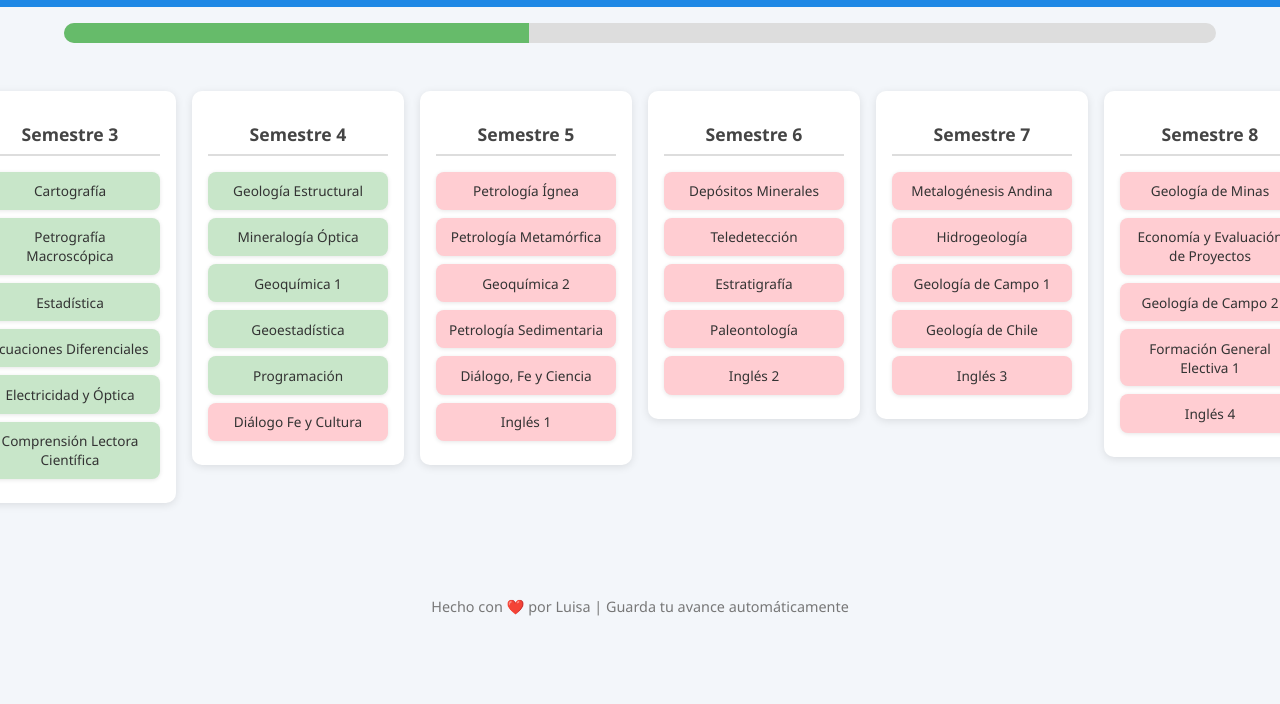
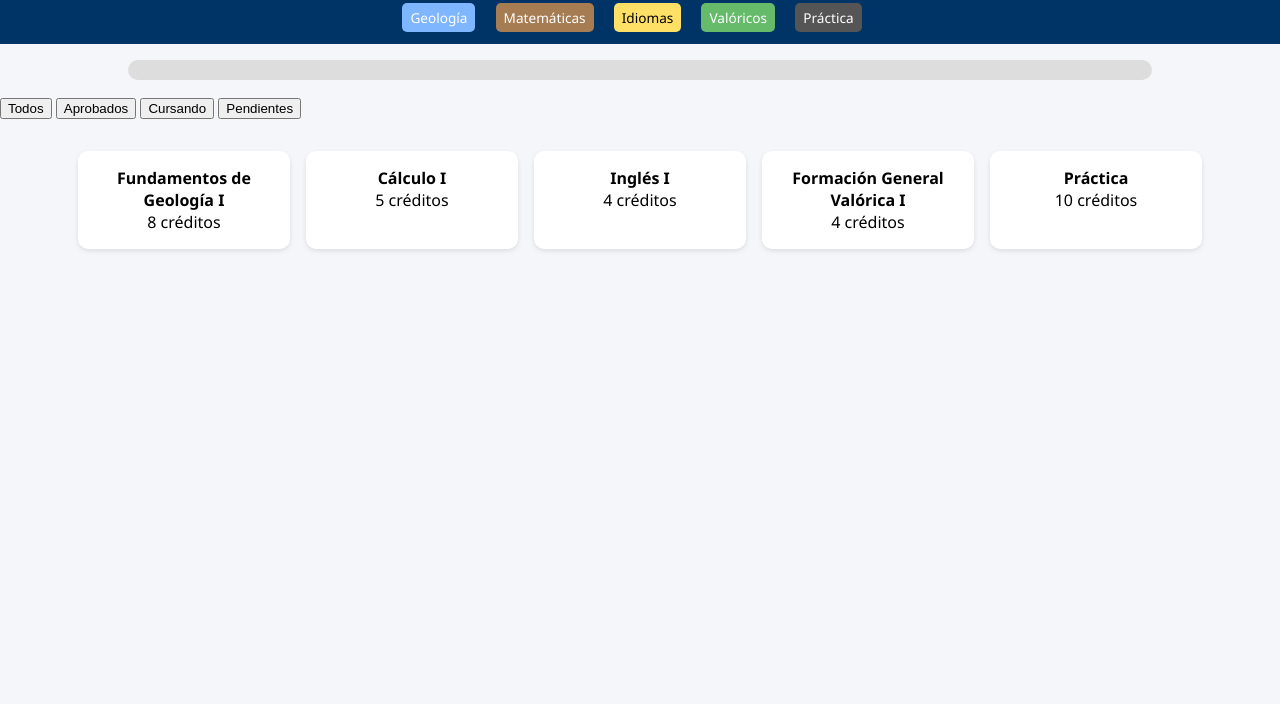
Before and after one commit to LuisaOrtiz17/Malla-geologia, a plain HTML site: page index.html in a window 1280 px wide. Shown: the part 96-800 px from the top of the page. Drawn offline with Linux system fonts and the light colour scheme.

Commit message:
Add files via upload

```diff
--- a/index.html
+++ b/index.html
@@ -1,4 +1,3 @@
-
 <!DOCTYPE html>
 <html lang="es">
 <head>
@@ -8,17 +7,25 @@
 </head>
 <body>
   <header>
-    Malla Interactiva - Geología UCN
+    <h1>Malla Interactiva - Geología UCN</h1>
+    <div class="leyenda">
+      <span class="ley geologia">Geología</span>
+      <span class="ley matematicas">Matemáticas</span>
+      <span class="ley idiomas">Idiomas</span>
+      <span class="ley valores">Valóricos</span>
+      <span class="ley practica">Práctica</span>
+    </div>
   </header>
-
-  <div id="barra-progreso"><div id="progreso"></div></div>
-
-  <div id="malla-container"></div>
-
-  <footer>
-    Hecho con ❤️ por Luisa | Guarda tu avance automáticamente
-  </footer>
-
+  <main>
+    <div id="barra-progreso"><div id="progreso"></div></div>
+    <div id="filtros">
+      <button onclick="filtrar('todos')">Todos</button>
+      <button onclick="filtrar('aprobado')">Aprobados</button>
+      <button onclick="filtrar('cursando')">Cursando</button>
+      <button onclick="filtrar('pendiente')">Pendientes</button>
+    </div>
+    <div id="malla-container"></div>
+  </main>
   <script src="script.js"></script>
 </body>
 </html>
--- /dev/null
+++ b/malla_geologia.json
@@ -0,0 +1,49 @@
+{
+  "asignaturas": [
+    {
+      "codigo": "GEO101",
+      "nombre": "Fundamentos de Geología I",
+      "semestre": 1,
+      "creditos": 8,
+      "estado": "pendiente",
+      "prerrequisitos": [],
+      "area": "geologia"
+    },
+    {
+      "codigo": "MAT101",
+      "nombre": "Cálculo I",
+      "semestre": 1,
+      "creditos": 5,
+      "estado": "pendiente",
+      "prerrequisitos": [],
+      "area": "matematicas"
+    },
+    {
+      "codigo": "IDI101",
+      "nombre": "Inglés I",
+      "semestre": 5,
+      "creditos": 4,
+      "estado": "pendiente",
+      "prerrequisitos": [],
+      "area": "idiomas"
+    },
+    {
+      "codigo": "FGV101",
+      "nombre": "Formación General Valórica I",
+      "semestre": 8,
+      "creditos": 4,
+      "estado": "pendiente",
+      "prerrequisitos": [],
+      "area": "valores"
+    },
+    {
+      "codigo": "PRACT",
+      "nombre": "Práctica",
+      "semestre": 6,
+      "creditos": 10,
+      "estado": "pendiente",
+      "prerrequisitos": [],
+      "area": "practica"
+    }
+  ]
+}
--- a/script.js
+++ b/script.js
@@ -1,59 +1,46 @@
 
-fetch("malla_geologia_completa.json")
-  .then(res => res.json())
+let estadoUsuario = JSON.parse(localStorage.getItem("estado_malla") || "{}");
+
+function filtrar(estado) {
+  document.querySelectorAll(".asignatura").forEach(div => {
+    div.style.display = (estado === 'todos' || div.dataset.estado === estado) ? "block" : "none";
+  });
+}
+
+fetch("malla_geologia.json")
+  .then(r => r.json())
   .then(data => {
-    const container = document.getElementById("malla-container");
-    const estadosGuardados = JSON.parse(localStorage.getItem("estados_malla") || "{}");
+    const contenedor = document.getElementById("malla-container");
+    let total = data.asignaturas.length;
+    let aprobados = 0;
 
-    const porSemestre = {};
+    data.asignaturas.forEach(ramo => {
+      const div = document.createElement("div");
+      const estado = estadoUsuario[ramo.codigo] || ramo.estado;
+      div.className = `asignatura ${estado} ${ramo.area}`;
+      div.dataset.estado = estado;
+      div.innerHTML = `<strong>${ramo.nombre}</strong><br>${ramo.creditos} créditos`;
 
-    data.asignaturas.forEach(asig => {
-      const estado = estadosGuardados[asig.codigo] || asig.estado;
-      if (!porSemestre[asig.semestre]) porSemestre[asig.semestre] = [];
-      porSemestre[asig.semestre].push({...asig, estado});
+      if (estado === "aprobado") aprobados++;
+      div.onclick = () => {
+        const estados = ["pendiente", "cursando", "aprobado"];
+        let index = estados.indexOf(div.dataset.estado);
+        index = (index + 1) % 3;
+        div.dataset.estado = estados[index];
+        estadoUsuario[ramo.codigo] = estados[index];
+        localStorage.setItem("estado_malla", JSON.stringify(estadoUsuario));
+        div.className = `asignatura ${estados[index]} ${ramo.area}`;
+        actualizarProgreso();
+      };
+
+      contenedor.appendChild(div);
     });
 
-    let total = 0, aprobados = 0;
-
-    Object.keys(porSemestre).sort((a, b) => a - b).forEach(sem => {
-      const col = document.createElement("div");
-      col.className = "semestre";
-      col.innerHTML = `<h2>Semestre ${sem}</h2>`;
-
-      porSemestre[sem].forEach(asig => {
-        total++;
-        if (asig.estado === "aprobado") aprobados++;
-
-        const div = document.createElement("div");
-        div.className = "asignatura " + asig.estado;
-        div.innerText = asig.nombre;
-        div.title = `Código: ${asig.codigo}\nSemestre: ${asig.semestre}\nPrerrequisitos: ${asig.prerrequisitos.join(", ") || "Ninguno"}`;
-
-        div.onclick = () => {
-          const estados = ["pendiente", "cursando", "aprobado"];
-          let idx = estados.indexOf(div.classList[1]);
-          idx = (idx + 1) % estados.length;
-          div.className = "asignatura " + estados[idx];
-          estadosGuardados[asig.codigo] = estados[idx];
-          localStorage.setItem("estados_malla", JSON.stringify(estadosGuardados));
-          updateProgress();
-        };
-
-        col.appendChild(div);
-      });
-
-      container.appendChild(col);
-    });
-
-    function updateProgress() {
-      let aprobados = 0;
-      data.asignaturas.forEach(asig => {
-        const estado = estadosGuardados[asig.codigo] || asig.estado;
-        if (estado === "aprobado") aprobados++;
-      });
-      const porcentaje = (aprobados / data.asignaturas.length) * 100;
-      document.getElementById("progreso").style.width = porcentaje + "%";
+    function actualizarProgreso() {
+      const total = data.asignaturas.length;
+      const aprobados = Object.values(estadoUsuario).filter(e => e === "aprobado").length;
+      document.getElementById("progreso").style.width = `${(aprobados / total) * 100}%`;
     }
 
-    updateProgress();
+    actualizarProgreso();
   });
--- a/style.css
+++ b/style.css
@@ -1,85 +1,63 @@
 
 body {
   font-family: 'Segoe UI', sans-serif;
+  background: #f4f6f9;
   margin: 0;
-  padding: 0;
-  background: #f3f6fa;
-  color: #333;
 }
-
 header {
+  background: #003366;
+  color: white;
+  padding: 1rem;
   text-align: center;
-  padding: 2rem 1rem;
-  background: #1e88e5;
+}
+.leyenda {
+  margin-top: 0.5rem;
+}
+.ley {
+  margin-right: 1rem;
+  padding: 0.3rem 0.5rem;
+  border-radius: 5px;
+  font-size: 0.85rem;
   color: white;
-  font-size: 1.8rem;
-  font-weight: bold;
-  letter-spacing: 0.5px;
 }
+.geologia { background: #7eb6ff; }
+.matematicas { background: #a67c52; }
+.idiomas { background: #ffe066; color: black; }
+.valores { background: #66bb6a; }
+.practica { background: #555; }
 
 #malla-container {
   display: flex;
+  flex-wrap: wrap;
   justify-content: center;
-  align-items: flex-start;
   padding: 2rem;
   gap: 1rem;
-  overflow-x: auto;
 }
-
-.semestre {
-  min-width: 180px;
-  background: #fff;
+.asignatura {
+  width: 180px;
+  padding: 1rem;
   border-radius: 10px;
-  box-shadow: 0 2px 8px rgba(0,0,0,0.1);
-  padding: 1rem;
+  background: white;
+  text-align: center;
+  box-shadow: 0 2px 5px rgba(0,0,0,0.1);
+  position: relative;
+  cursor: pointer;
+  transition: transform 0.2s;
 }
-
-.semestre h2 {
-  text-align: center;
-  font-size: 1.1rem;
-  margin-bottom: 1rem;
-  color: #444;
-  border-bottom: 2px solid #ddd;
-  padding-bottom: 0.5rem;
-}
-
-.asignatura {
-  border-radius: 8px;
-  margin: 0.5rem 0;
-  padding: 0.6rem;
-  text-align: center;
-  font-size: 0.85rem;
-  cursor: pointer;
-  transition: transform 0.15s ease;
-  box-shadow: 0 1px 4px rgba(0,0,0,0.1);
-}
-
 .asignatura:hover {
   transform: scale(1.03);
 }
-
-.aprobado { background-color: #c8e6c9; }
-.cursando { background-color: #fff9c4; }
-.pendiente { background-color: #ffcdd2; }
-
-footer {
-  text-align: center;
-  font-size: 0.9rem;
-  padding: 1rem;
-  color: #777;
-}
-
+.aprobado { text-decoration: line-through; opacity: 0.6; }
 #barra-progreso {
-  width: 90%;
+  width: 80%;
   margin: 1rem auto;
   background: #ddd;
+  height: 20px;
   border-radius: 10px;
   overflow: hidden;
-  height: 20px;
 }
 #progreso {
-  background: #66bb6a;
   height: 100%;
+  background: #4caf50;
   width: 0%;
-  transition: width 0.5s ease;
 }
```
